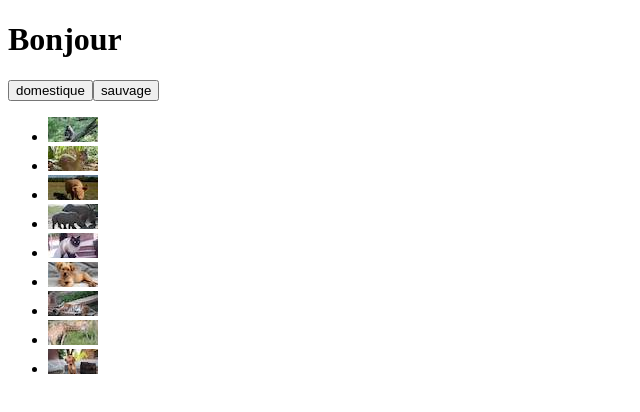
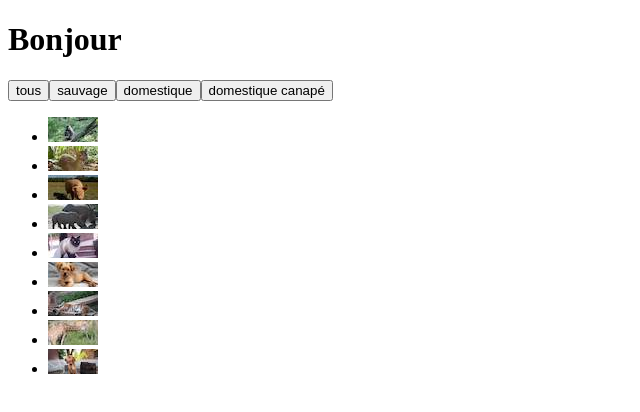
Before and after one commit to CecileGaultier/test-vue-cli, a Vue app: page / in a window 1280 px wide. Shown: the top 412 px of the page, without its empty margins (0-640 px from the left). Built offline with nearby package versions, Linux system fonts and the light colour scheme.

Commit message:
boutons "filtre" générés automatiquement

```diff
--- a/src/App.vue
+++ b/src/App.vue
@@ -1,8 +1,8 @@
 <template>
   <div class="app">
       <h1>Bonjour</h1>
-      <button @click="filtreType='domestique'">domestique</button>
-      <button @click="filtreType='sauvage'">sauvage</button>
+      <button @click="filtreType=null">tous</button>
+      <button v-for="type of listeFiltresType" :key="type" @click="filtreType=type">{{type}}</button>
 
       <LightBox :image-data="imageDataFiltree" />
 
@@ -49,7 +49,7 @@
               "src": "images/thumbnails/animals-5.jpeg",
               "dataFullImg": "images/animals-5.jpeg",
               "title": "chat",
-              "type": "domestique",
+              "type": "domestique canapé",
           },
           {
               "src": "images/thumbnails/animals-6.jpeg",
@@ -85,7 +85,10 @@
             } else {
                 return this.imageData;
             }
-        }
+        },
+          listeFiltresType(){
+            return new Set(this.imageData.map(o=>o.type))
+          }
       }
 }
 </script>
```
